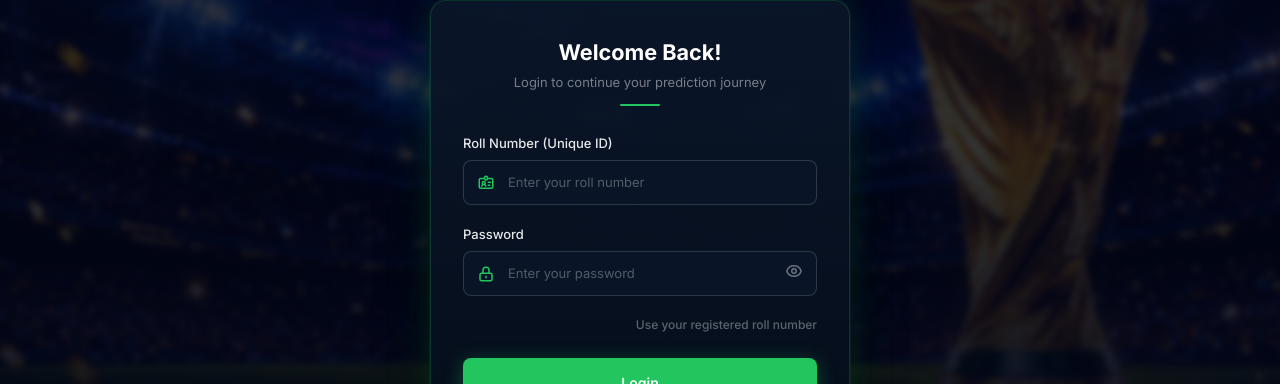
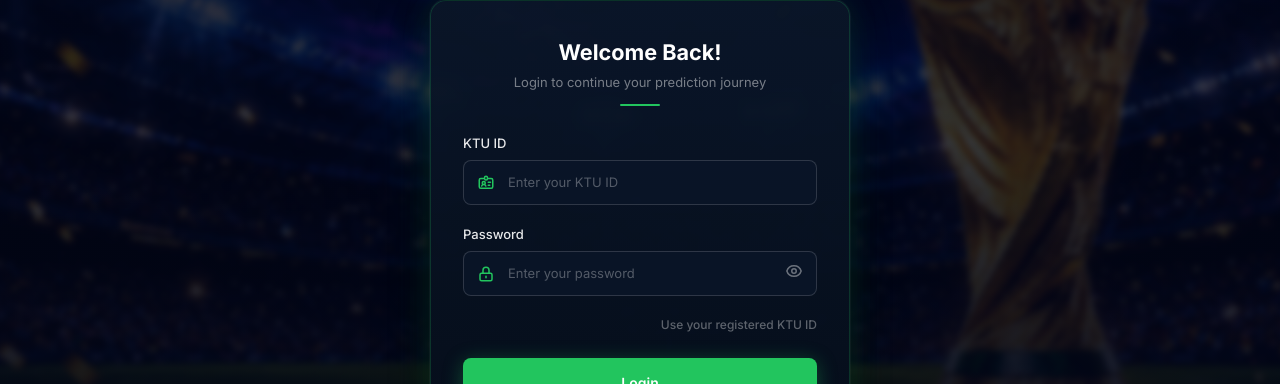
Before and after one commit to MoonLight3130/fifa-prediction-frontend, a React (Vite) app: page /login in a window 1280 px wide. Shown: the part 261-645 px from the top of the page. Built offline with nearby package versions, Linux system fonts and the light colour scheme; no server answers.

Commit message:
change-roll-number-to-ktu-id

```diff
--- a/src/pages/Login.tsx
+++ b/src/pages/Login.tsx
@@ -51,9 +51,9 @@ export default function Login() {
 
       <form className="mt-7 flex flex-col gap-5" onSubmit={handleSubmit}>
         <AuthInput
-          label="Roll Number (Unique ID)"
+          label="KTU ID"
           type="text"
-          placeholder="Enter your roll number"
+          placeholder="Enter your KTU ID"
           icon={<HiOutlineIdentification className="h-[18px] w-[18px]" />}
           value={rollNumber}
           onChange={(e) => setRollNumber(e.target.value)}
@@ -94,7 +94,7 @@ export default function Login() {
 
         <div className="flex justify-end">
           <span className="text-[12px] font-medium text-white/35">
-            Use your registered roll number
+            Use your registered KTU ID
           </span>
         </div>
 
--- a/src/pages/Register.tsx
+++ b/src/pages/Register.tsx
@@ -83,9 +83,9 @@ export default function Register() {
         />
 
         <AuthInput
-          label="Roll Number (Unique ID)"
+          label="KTU ID"
           type="text"
-          placeholder="Enter your roll number"
+          placeholder="Enter your KTU ID"
           hint="Example: MEK23CS024"
           icon={<HiOutlineIdentification className="h-[18px] w-[18px]" />}
           value={rollNumber}
```
